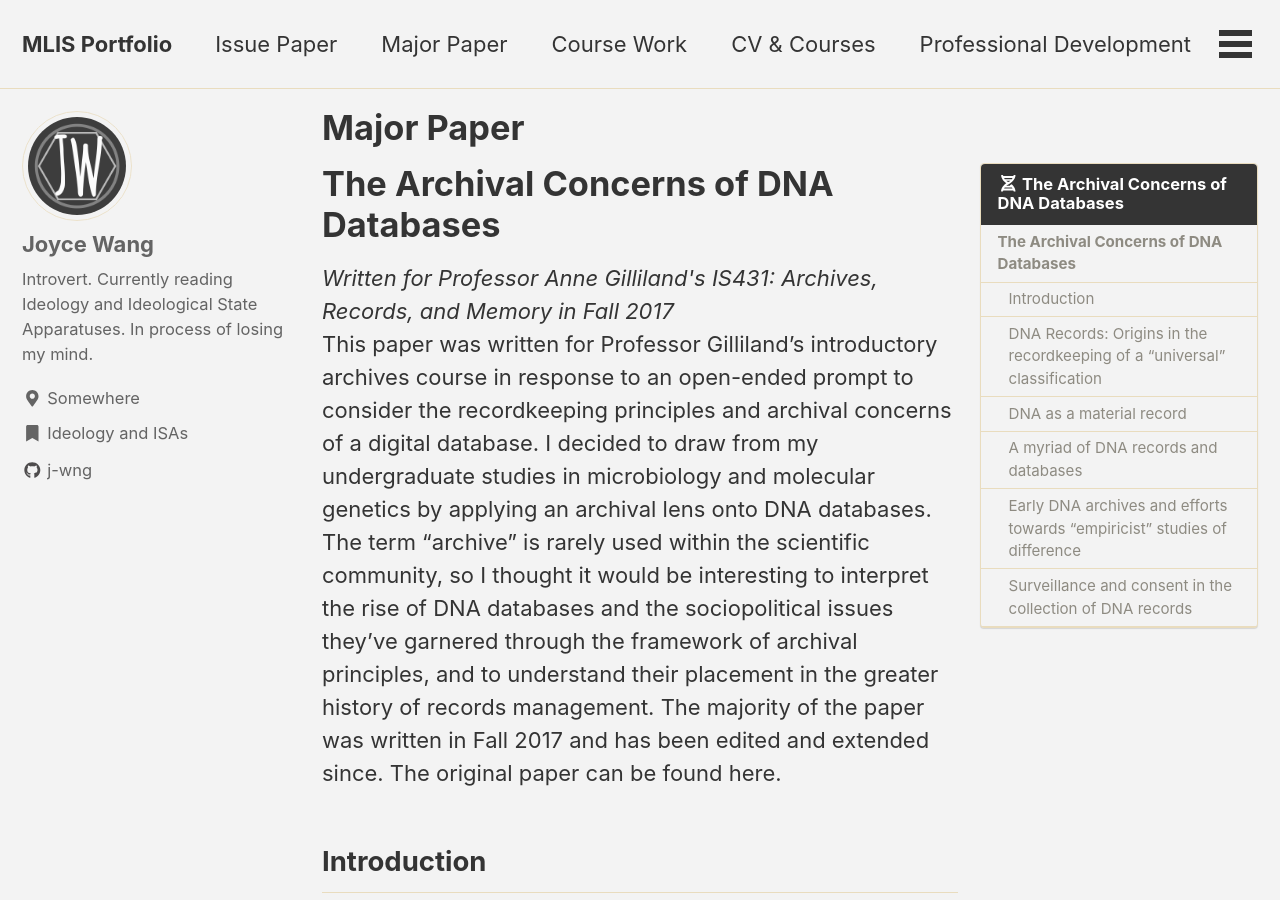
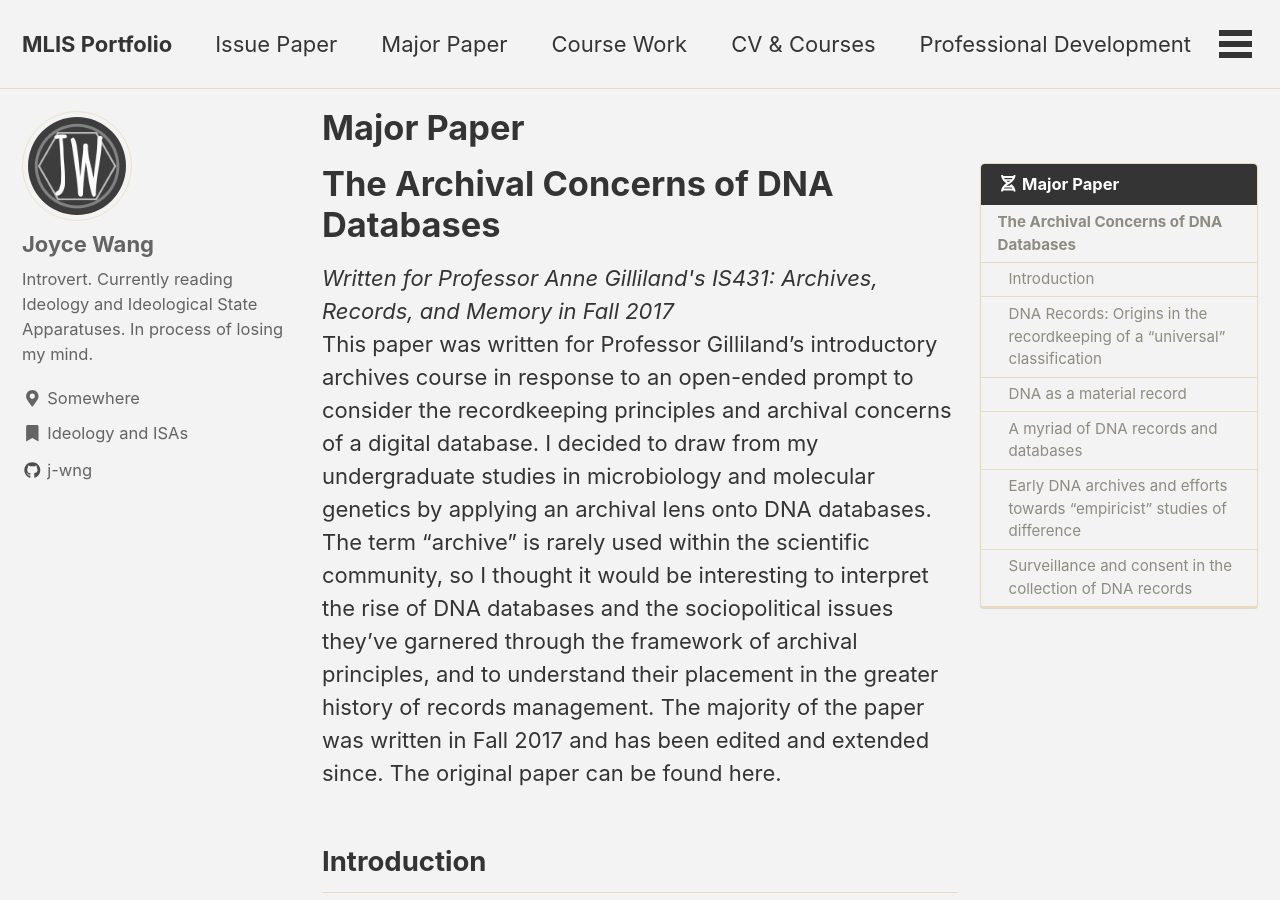
Before and after one commit to j-wng/portfolio, a Jekyll site: the page built from _pages/majorpaper.html, in a window 1280 px wide and 900 px high. Built offline with Jekyll 4.4.1, drawn with Linux system fonts in a browser that asks for light colours; cached includes are drawn as plain includes; nearby versions of some CDN libraries.

Commit message:
Update majorpaper.html

```diff
--- a/_pages/majorpaper.html
+++ b/_pages/majorpaper.html
@@ -5,7 +5,7 @@ layout: single
 author_profile: true
 
 toc: true
-toc_label: "The Archival Concerns of DNA Databases"
+toc_label: "Major Paper"
 toc_icon: "fas fa-fw fa-dna"
 toc_sticky: true
 ---
```
